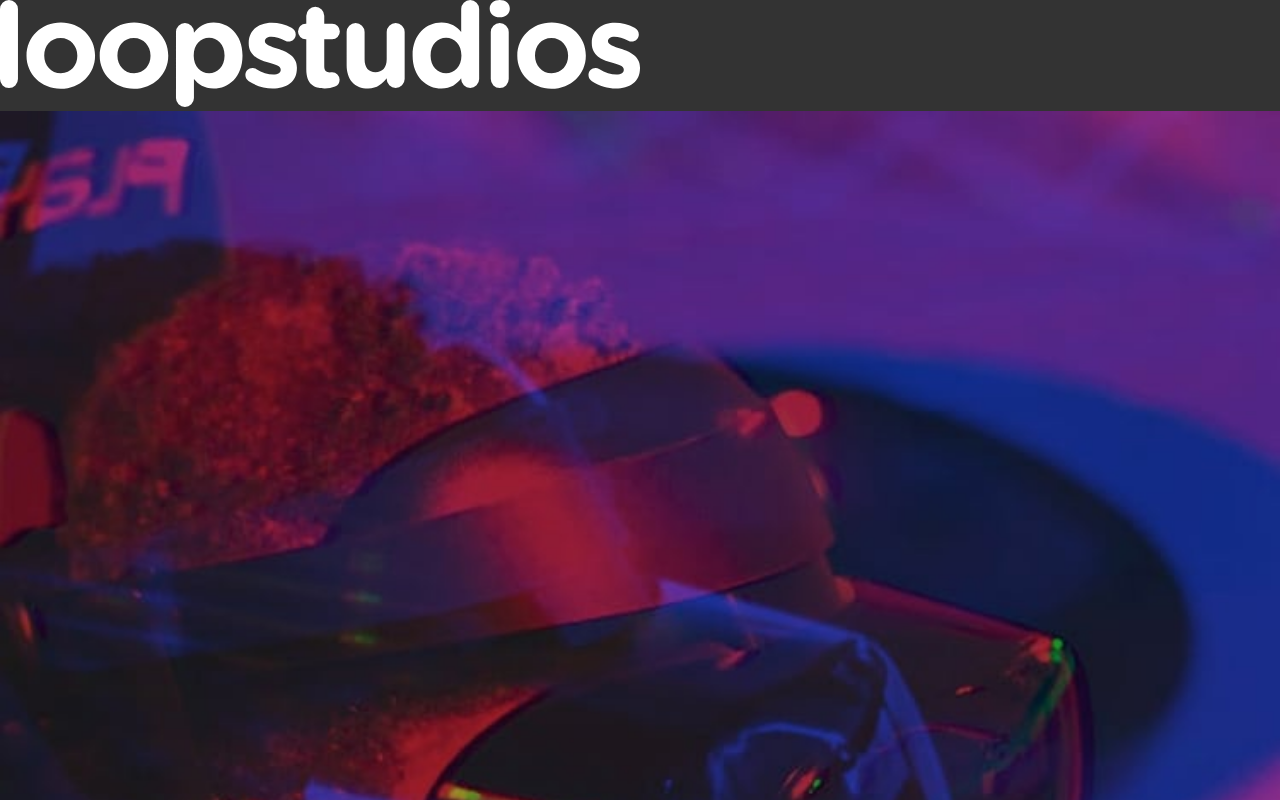
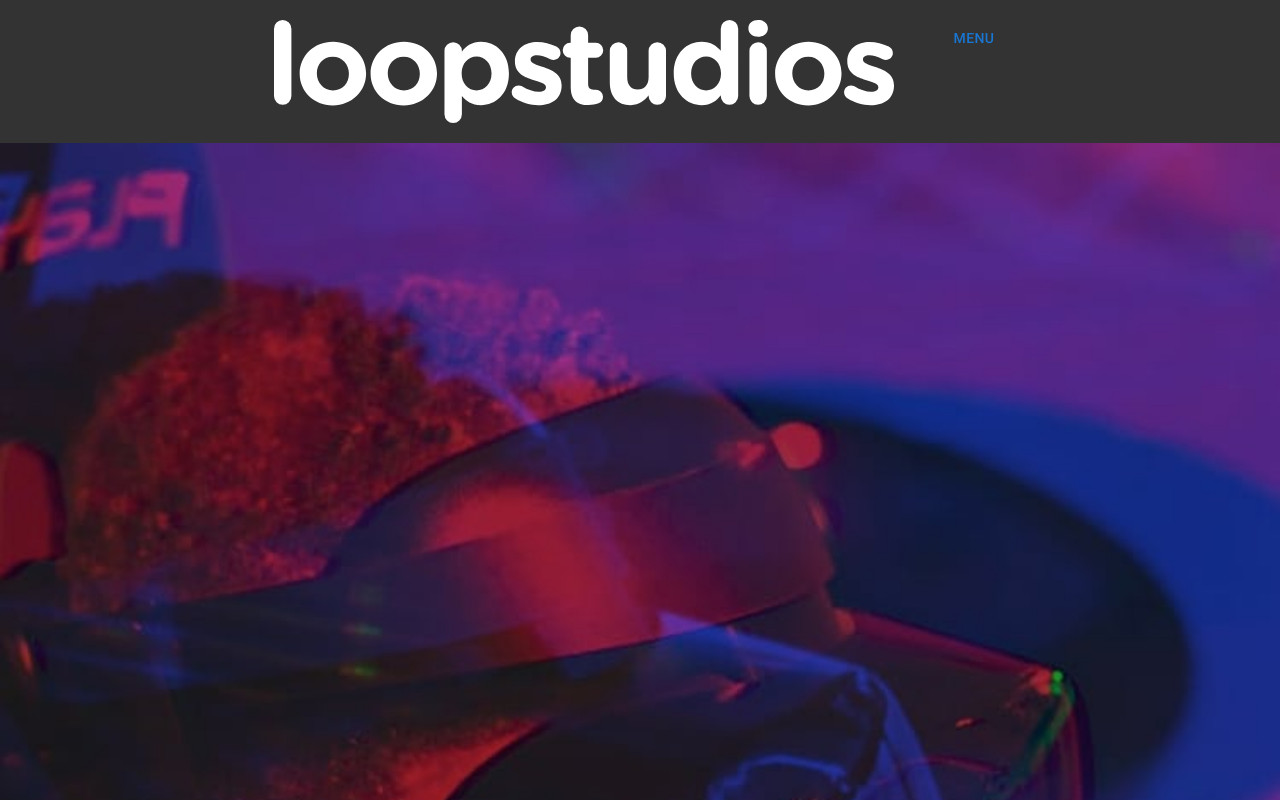
Before and after one commit to Tadteck/Loop_Studio, a React (Vite) app: page / in a window 1280 px wide. Shown: the top 800 px of the page. Built offline with nearby package versions, Linux system fonts and the light colour scheme.

Commit message:
added a drawer

```diff
--- a/package.json
+++ b/package.json
@@ -12,6 +12,7 @@
   "dependencies": {
     "@emotion/react": "^11.11.4",
     "@emotion/styled": "^11.11.5",
+    "@mui/icons-material": "^5.15.18",
     "@mui/material": "^5.15.18",
     "react": "^18.2.0",
     "react-dom": "^18.2.0",
--- a/src/pages/NavBar.jsx
+++ b/src/pages/NavBar.jsx
@@ -1,9 +1,24 @@
 import logo from "../components/images/logo.svg";
+import TemporaryDrawer from "./TemporaryDrawer";
 const NavBar = () => {
   return (
-    <div style={{ background: "#333"}}>
-      <img src={logo} alt="logo" style={{ width:" 50%", height: "50%" }} />
-    </div>
+    <>
+      <div
+        style={{
+          background: "#333",
+          display: "flex",
+          justifyContent: "center",
+          padding:"20px",
+          gap:"3rem"
+
+        }}
+      >
+        <img src={logo} alt="logo" style={{ width: " 50%", height: "50%" }} />
+        <div>
+          <TemporaryDrawer />
+        </div>
+      </div>
+    </>
   );
 };
 
--- /dev/null
+++ b/src/pages/TemporaryDrawer.jsx
@@ -0,0 +1,64 @@
+import * as React from "react";
+import Box from "@mui/material/Box";
+import Drawer from "@mui/material/Drawer";
+import Button from "@mui/material/Button";
+import List from "@mui/material/List";
+import ListItem from "@mui/material/ListItem";
+import ListItemButton from "@mui/material/ListItemButton";
+import ListItemIcon from "@mui/material/ListItemIcon";
+import ListItemText from "@mui/material/ListItemText";
+import InboxIcon from "@mui/icons-material/MoveToInbox";
+import MailIcon from "@mui/icons-material/Mail";
+import { Toolbar } from "@mui/material";
+
+export default function TemporaryDrawer() {
+  const [open, setOpen] = React.useState(false);
+
+  const toggleDrawer = (newOpen) => () => {
+    setOpen(newOpen);
+  };
+
+  const DrawerList = (
+    <Toolbar
+      sx={{ backgroundColor: "hsl(0, 0%, 0%)", color: "hsl(0, 0%, 100%)", width:"100%", height:"100%"}}
+    >
+      <Box sx={{width:"100%"}} role="presentation" onClick={toggleDrawer(false)}>
+        <List sx={{ mb: "2rem", listStyle: "none" }}>
+          {["LoopStudios"].map((text, index) => (
+            <ListItem key={text} disablePadding>
+              <ListItemButton>
+                <ListItemIcon>
+                  {index % 2 === 0 ? <InboxIcon /> : <MailIcon />}
+                </ListItemIcon>
+                <ListItemText primary={text} />
+              </ListItemButton>
+            </ListItem>
+          ))}
+        </List>
+        <List sx={{ textTransform: "uppercase", listStyle: "none" }}>
+          {["ABOUT", "CAREERS", "EVENTS", "PRODUCTS", "SUPPORT"].map(
+            (text, index) => (
+              <ListItem key={text} disablePadding>
+                <ListItemButton>
+                  <ListItemIcon>
+                    {index % 2 === 0 ? <InboxIcon /> : <MailIcon />}
+                  </ListItemIcon>
+                  <ListItemText primary={text} />
+                </ListItemButton>
+              </ListItem>
+            )
+          )}
+        </List>
+      </Box>
+    </Toolbar>
+  );
+
+  return (
+    <div>
+      <Button onClick={toggleDrawer(true)}>menu</Button>
+      <Drawer open={open} onClose={toggleDrawer(false)}>
+        {DrawerList}
+      </Drawer>
+    </div>
+  );
+}
```
Also changed, not shown: 1 other file (tests, documents, lock files or other folders).
